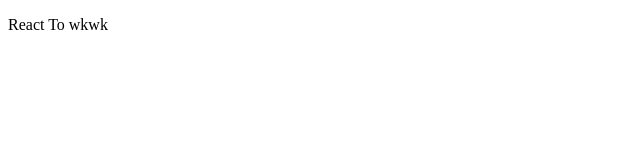
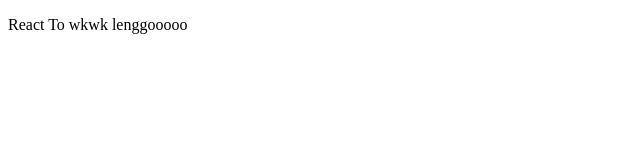
Before and after one commit to hindan69/SKI, a plain HTML site: page index.html in a window 1280 px wide. Shown: the whole page, without its empty margins (0-640 px from the left). Drawn offline with Linux system fonts and the light colour scheme.

Commit message:
Update index.html

```diff
--- a/index.html
+++ b/index.html
@@ -5,7 +5,7 @@
 </head>
 <body>
 
-<p>React To wkwk </p>
+<p>React To wkwk lenggooooo </p>
 
 </body>
 </html>
```
